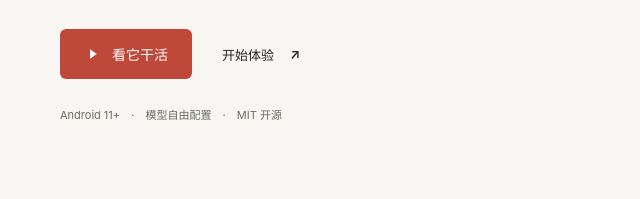
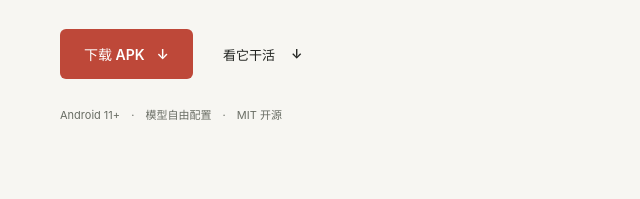
Before and after one commit to moonrailgun/open-doubao-phone, a plain HTML site: page website/index.html in a window 1280 px wide. Shown: the part 518-717 px from the top of the page, 0-640 px from the left. Drawn offline with Linux system fonts and the light colour scheme.

Commit message:
feat(website): add direct apk download entry

```diff
--- a/website/index.html
+++ b/website/index.html
@@ -35,8 +35,9 @@
           <h1 id="hero-title">一句话，<br />手机替你<span class="accent">动手。</span></h1>
           <p class="hero-description">查信息、切应用、整理笔记。<br />把目标告诉豆馅，让它自己操作手机，<br class="desktop-break" />把结果带回给你。</p>
           <div class="hero-actions">
-            <a class="button button-primary" href="#demo"><svg viewBox="0 0 24 24" aria-hidden="true"><path d="m9 5 10 7-10 7Z" /></svg> 看它干活</a>
-            <a class="text-link" href="https://github.com/moonrailgun/open-doubao-phone#readme">开始体验 <span aria-hidden="true">↗</span></a>
+            <!-- shortcut: This APK link is pinned to v1.3.0; update it when publishing the next Android release. -->
+            <a class="button button-primary" href="https://github.com/moonrailgun/open-doubao-phone/releases/download/v1.3.0/open-doubao-phone-1.3.0.apk" title="下载 Android APK v1.3.0">下载 APK <span aria-hidden="true">↓</span></a>
+            <a class="text-link" href="#demo">看它干活 <span aria-hidden="true">↓</span></a>
           </div>
           <p class="hero-footnote">Android 11+ <span>·</span> 模型自由配置 <span>·</span> MIT 开源</p>
         </div>
```
Also changed, not shown: docs/changelog/en.md (+1 -0 lines), docs/changelog/zh-CN.md (+1 -0 lines).
